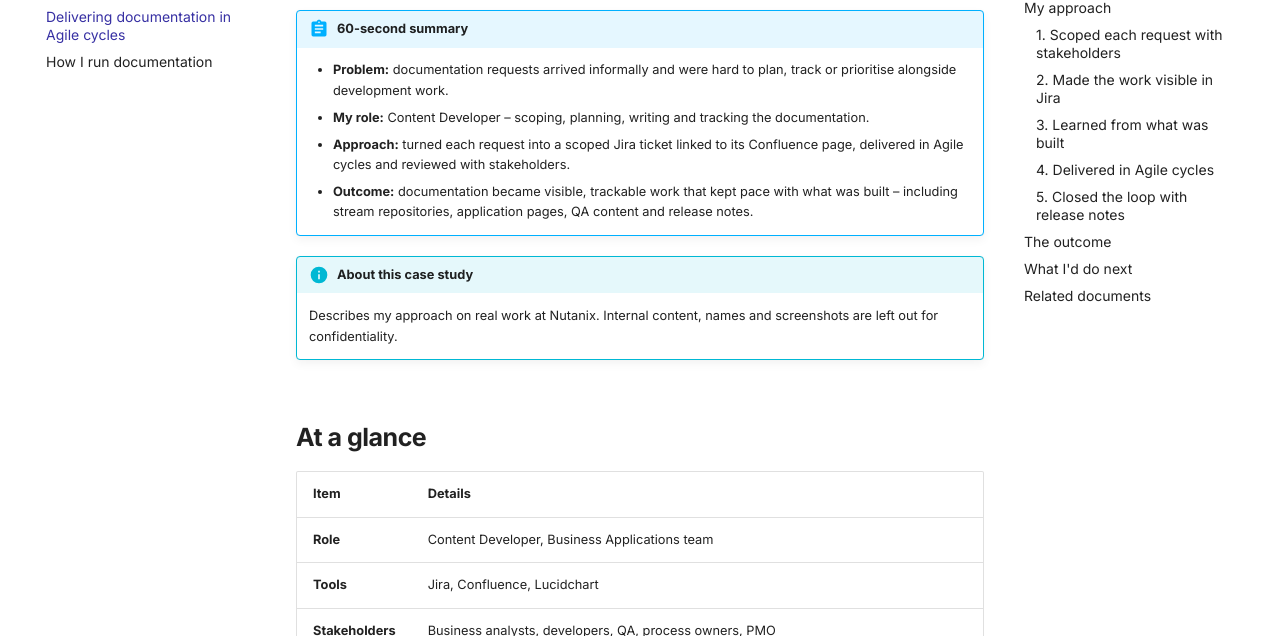
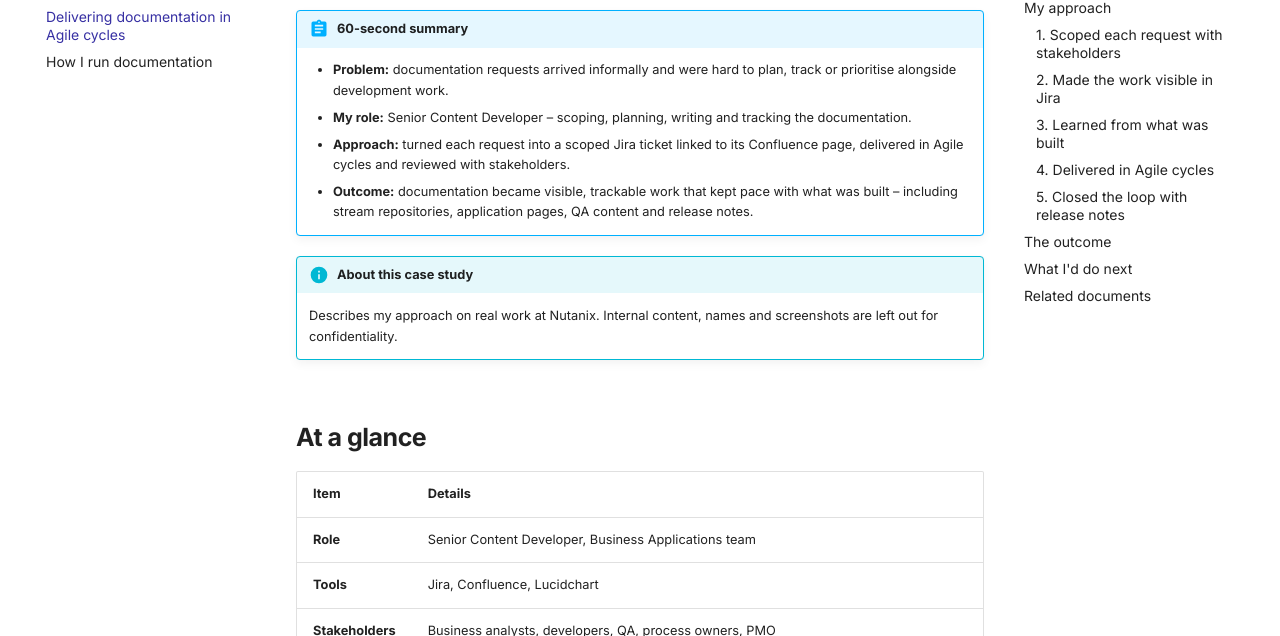
Before and after one commit to Avinash0789/Avinash0789.github.io, an MkDocs documentation site: the page built from docs/case-studies/agile-delivery.md, in a window 1280 px wide and 900 px high. Shown: the part 259-895 px from the top of the window. Built offline with MkDocs 1.6.1 and Material for MkDocs 9.7.7, drawn with Linux system fonts in a browser that asks for light colours.

Commit message:
Use Senior Content Developer title in case studies

```diff
--- a/docs/case-studies/agile-delivery.md
+++ b/docs/case-studies/agile-delivery.md
@@ -6,7 +6,7 @@ description: Case study – how I scope, plan, track and deliver documentation i
 
 !!! abstract "60-second summary"
     - **Problem:** documentation requests arrived informally and were hard to plan, track or prioritise alongside development work.
-    - **My role:** Content Developer – scoping, planning, writing and tracking the documentation.
+    - **My role:** Senior Content Developer – scoping, planning, writing and tracking the documentation.
     - **Approach:** turned each request into a scoped Jira ticket linked to its Confluence page, delivered in Agile cycles and reviewed with stakeholders.
     - **Outcome:** documentation became visible, trackable work that kept pace with what was built – including stream repositories, application pages, QA content and release notes.
 
@@ -17,7 +17,7 @@ description: Case study – how I scope, plan, track and deliver documentation i
 
 | Item | Details |
 |---|---|
-| **Role** | Content Developer, Business Applications team |
+| **Role** | Senior Content Developer, Business Applications team |
 | **Tools** | Jira, Confluence, Lucidchart |
 | **Stakeholders** | Business analysts, developers, QA, process owners, PMO |
 | **Deliverables** | Stream repositories, application pages, integration documentation, QA content, release notes |
```
Also changed, not shown: docs/case-studies/ai-agent.md (+1 -1 lines), docs/case-studies/process-repository.md (+1 -1 lines).
